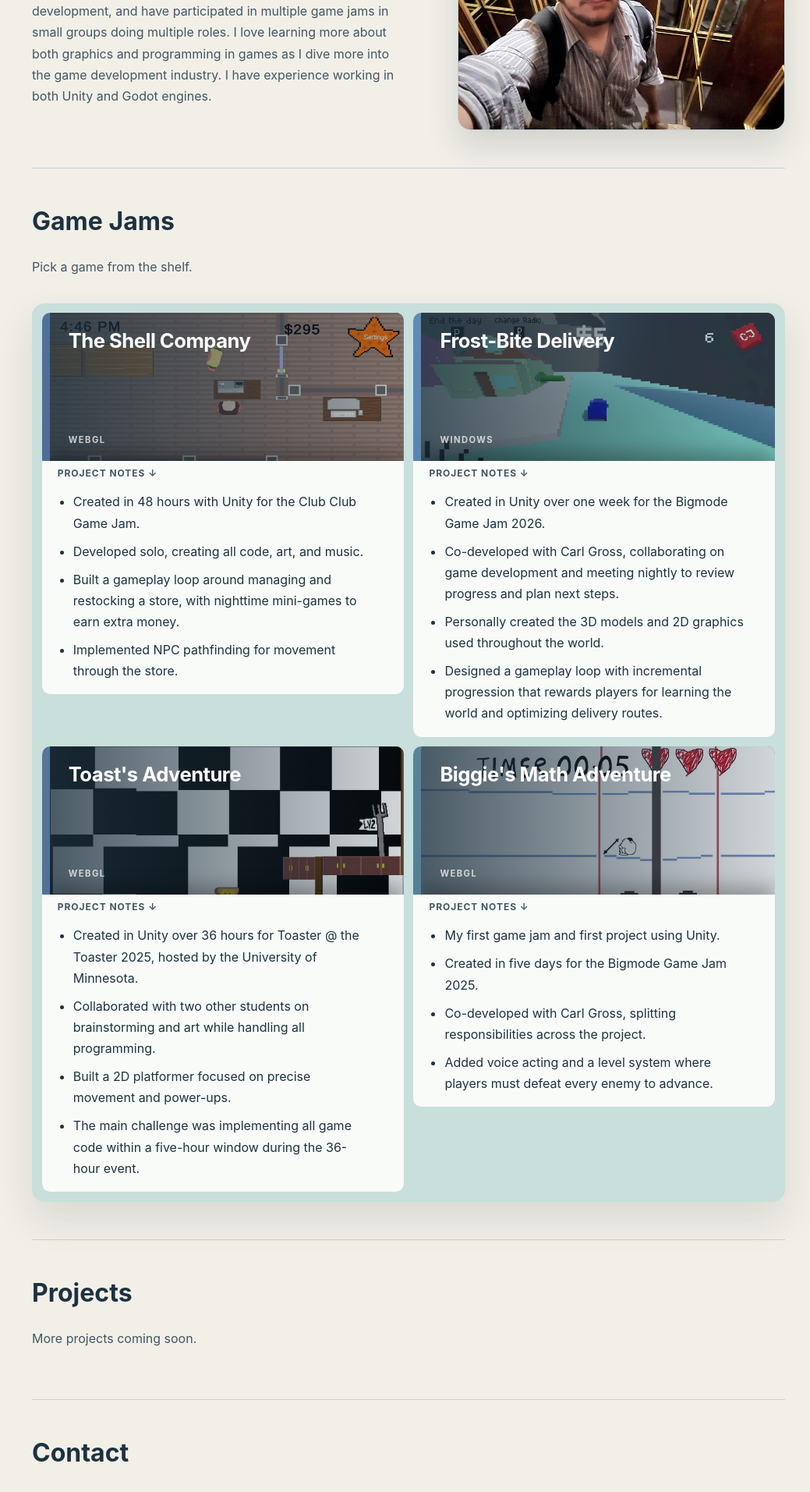
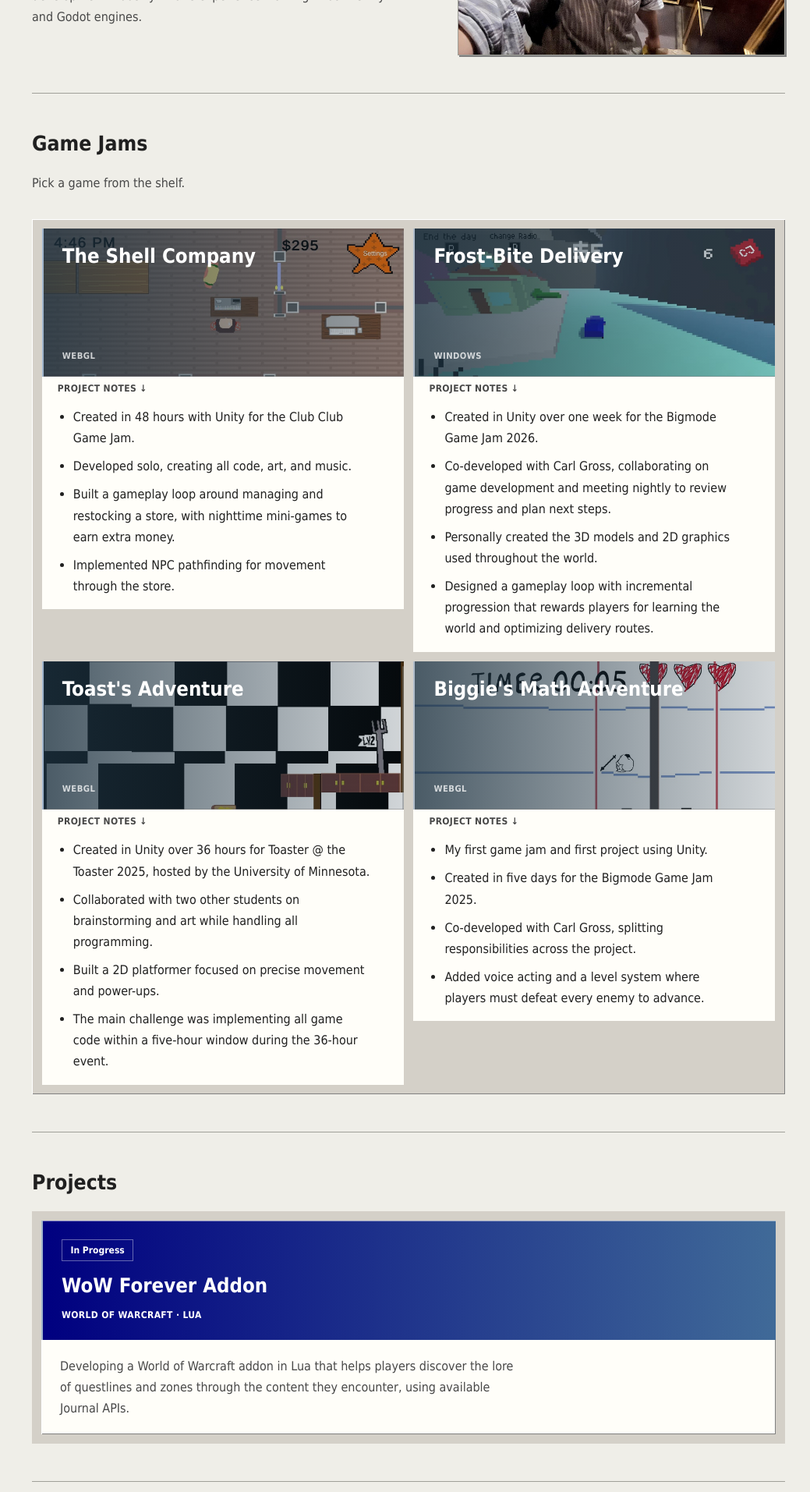
Before and after one commit to SionThePeon/JoshuaBrower-website, a React (Vite) app: page / in a window 1280 px wide. Shown: the part 880-2793 px from the top of the page at 78% size, without its empty margins (241-1280 px from the left). Built offline with nearby package versions, Linux system fonts and the light colour scheme.

Commit message:
Project+redesign

```diff
--- a/src/App.jsx
+++ b/src/App.jsx
@@ -185,7 +185,19 @@ export default function App() {
 
         <section className="section" id="projects" aria-labelledby="projects-title">
           <h2 id="projects-title">Projects</h2>
-          <p>More projects coming soon.</p>
+          <article className="project-card" aria-labelledby="wow-forever-title">
+            <div className="project-card-header">
+              <span className="project-status">In Progress</span>
+              <h3 id="wow-forever-title">WoW Forever Addon</h3>
+              <span className="project-tech">World of Warcraft · Lua</span>
+            </div>
+            <div className="project-card-body">
+              <p>
+                Developing a World of Warcraft addon in Lua that helps players discover the lore
+                of questlines and zones through the content they encounter, using available Journal APIs.
+              </p>
+            </div>
+          </article>
         </section>
 
         <section className="section" id="contact" aria-labelledby="contact-title">
--- a/src/styles.css
+++ b/src/styles.css
@@ -1,11 +1,14 @@
 :root {
   --sidebar-width: 250px;
-  --canvas: #f2efe7;
-  --ink: #1d3240;
-  --accent: #3368a0;
-  --muted: #415765;
-  --line: #bfd3d3;
-  font-family: Inter, ui-sans-serif, system-ui, -apple-system, BlinkMacSystemFont, "Segoe UI", sans-serif;
+  --canvas: #efeee8;
+  --ink: #202020;
+  --accent: #000080;
+  --muted: #484848;
+  --line: #a0a099;
+  --panel: #d4d0c8;
+  --surface: #fffef9;
+  --raised: inset 1px 1px #ffffff, inset -1px -1px #808080;
+  font-family: Tahoma, "MS Sans Serif", Verdana, Arial, sans-serif;
   color: var(--ink);
   background: var(--canvas);
   font-synthesis: none;
@@ -20,31 +23,39 @@ a:focus-visible { outline: 3px solid var(--accent); outline-offset: 4px; }
 button:focus-visible { outline: 3px solid var(--accent); outline-offset: 4px; }
 
 .site-footer, main { width: min(100% - 4rem, 1100px); margin-inline: auto; }
-.site-header { position: fixed; inset: 0 auto 0 0; z-index: 10; display: flex; flex-direction: column; align-items: stretch; width: var(--sidebar-width); padding: 2.25rem 1.5rem; overflow-y: auto; color: #fff; background: var(--accent); border-right: 1px solid #275786; }
-.site-header a:focus-visible { outline-color: #c8dfdb; }
-.brand { font-size: 1.3rem; font-weight: 750; text-decoration: none; letter-spacing: -.02em; }
+.site-header { position: fixed; inset: 0 auto 0 0; z-index: 10; display: flex; flex-direction: column; align-items: stretch; width: var(--sidebar-width); padding: 2.25rem 1.5rem; overflow-y: auto; color: var(--ink); background: var(--panel); border-right: 1px solid #808080; box-shadow: inset -1px 0 #fff; }
+.site-header a:focus-visible { outline-color: var(--accent); }
+.brand { display: block; padding: .65rem .75rem; background: linear-gradient(90deg, #000080, #406a98); color: #fff; font-size: 1.15rem; font-weight: 700; text-decoration: none; letter-spacing: 0; }
 nav { display: flex; flex-direction: column; gap: .25rem; margin-top: 3rem; }
-nav a { padding: .75rem .9rem; border-radius: .45rem; color: #fff; text-decoration: none; }
-nav a:hover, nav a:focus-visible { color: #fff; background: #275786; }
+nav a { padding: .75rem .9rem; border-radius: 0; color: var(--ink); box-shadow: var(--raised); text-decoration: none; }
+nav a:hover, nav a:focus-visible { color: #fff; background: var(--accent); }
 .hero { padding-block: clamp(5rem, 12vw, 9rem); text-align: left; }
 .hero h1, .hero .intro { margin-inline: 0; }
 .hero h1 { max-width: 16ch; }
-.eyebrow { color: var(--accent); font-size: .8rem; font-weight: 700; letter-spacing: .15em; text-transform: uppercase; }
-h1 { max-width: 14ch; margin: .5rem 0 1.25rem; font-size: clamp(3rem, 8vw, 5.5rem); line-height: 1.05; letter-spacing: -.055em; }
-.intro { max-width: 56ch; color: var(--muted); font-size: clamp(1.1rem, 2.5vw, 1.3rem); line-height: 1.7; }
-.button { display: inline-block; margin-top: 1.5rem; padding: .85rem 1.25rem; border-radius: .55rem; background: var(--accent); color: #fff; font-weight: 700; text-decoration: none; }
-.button:hover { background: #275786; }
+.eyebrow { color: var(--accent); font-size: .8rem; font-weight: 700; letter-spacing: .04em; text-transform: uppercase; }
+h1 { max-width: 14ch; margin: .5rem 0 1.25rem; font-size: clamp(2.25rem, 5vw, 3.75rem); line-height: 1.05; letter-spacing: -.02em; }
+.intro { max-width: 56ch; color: var(--muted); font-size: clamp(1rem, 2.5vw, 1.15rem); line-height: 1.7; }
+.button { display: inline-block; margin-top: 1.5rem; padding: .85rem 1.25rem; border-radius: 0; background: var(--panel); color: var(--ink); box-shadow: var(--raised); font-weight: 700; text-decoration: none; }
+.button:hover { background: #e4e0d8; }
+.button:active { box-shadow: inset 1px 1px #808080, inset -1px -1px #fff; }
 .section { padding-block: 3rem; border-top: 1px solid var(--line); }
-.section h2 { margin-top: 0; font-size: 2rem; }
+.section h2 { margin-top: 0; font-size: 1.65rem; }
 .section p { max-width: 65ch; color: var(--muted); line-height: 1.7; }
 .about-layout { display: grid; grid-template-columns: minmax(0, 1.15fr) minmax(0, 1fr); align-items: center; gap: clamp(2rem, 5vw, 4rem); }
 .about-copy p { margin-bottom: 0; }
 .about-photos { width: 100%; max-width: 440px; }
-.about-headshot { display: block; width: 100%; height: auto; border: 1px solid var(--line); border-radius: 1rem; box-shadow: 0 20px 40px #1d324026; }
+.about-headshot { display: block; width: 100%; height: auto; border: 1px solid var(--line); border-radius: 0; box-shadow: 2px 2px 0 #808080; }
 .games-intro { margin-bottom: 2rem; }
-.game-stack { display: grid; grid-template-columns: repeat(2, minmax(0, 1fr)); gap: .8rem; padding: .8rem; border-radius: 1rem; background: #c8dfdb; box-shadow: 0 22px 50px #1d32401f; }
+.project-card { overflow: hidden; border: .8rem solid var(--panel); border-radius: 0; background: var(--surface); box-shadow: var(--raised); }
+.project-card-header { padding: 1.5rem; border-left: 2px solid #ffffff80; border-radius: 0; background: linear-gradient(90deg, #000080, #406a98); color: #fff; box-shadow: inset 0 1px #ffffff80; }
+.project-status { display: inline-block; padding: .35rem .65rem; border: 1px solid #ffffff60; border-radius: 0; font-size: .75rem; font-weight: 700; }
+.project-card h3 { margin: 1rem 0 .75rem; font-size: clamp(1.3rem, 3vw, 1.6rem); letter-spacing: 0; }
+.project-tech { font-size: .75rem; font-weight: 700; letter-spacing: .03em; text-transform: uppercase; }
+.project-card-body { padding: 1.25rem 1.5rem; }
+.project-card-body p { margin: 0; }
+.game-stack { display: grid; grid-template-columns: repeat(2, minmax(0, 1fr)); gap: .8rem; padding: .8rem; border-radius: 0; background: var(--panel); box-shadow: var(--raised); }
 .game-entry { min-width: 0; }
-.game-spine { position: relative; display: flex; flex-direction: column; align-items: flex-start; gap: .75rem; min-height: 190px; padding: 1.25rem 1.5rem; overflow: hidden; border-radius: .65rem .65rem 0 0; border-left: 10px solid #ffffff30; color: #fff; text-decoration: none; box-shadow: inset 8px 0 14px #0003, inset 0 -8px 12px #0003; transition: transform .2s ease, box-shadow .2s ease; }
+.game-spine { position: relative; display: flex; flex-direction: column; align-items: flex-start; gap: .75rem; min-height: 190px; padding: 1.25rem 1.5rem; overflow: hidden; border-radius: 0; border-left: 2px solid #ffffff80; color: #fff; text-decoration: none; box-shadow: inset 0 1px #ffffff80; transition: transform .2s ease, box-shadow .2s ease; }
 .game-spine-preview::before { content: ''; position: absolute; inset: 0; z-index: 1; background: linear-gradient(90deg, #1d3240cc, #1d324033); pointer-events: none; }
 .game-preview-media, .game-preview-media img, .game-preview-media video { position: absolute; inset: 0; width: 100%; height: 100%; }
 .game-preview-media { overflow: hidden; }
@@ -55,45 +66,45 @@ h1 { max-width: 14ch; margin: .5rem 0 1.25rem; font-size: clamp(3rem, 8vw, 5.5re
   .game-spine-preview:hover .game-preview-media video { opacity: 1; }
 }
 .game-spine-preview .spine-title, .game-spine-preview .spine-format { position: relative; z-index: 2; }
-.game-context { background: #f9fbf9; border-radius: 0 0 .65rem .65rem; color: var(--ink); }
-.game-context-label { display: block; padding: .5rem 1.25rem; color: var(--muted); font-size: .75rem; font-weight: 750; letter-spacing: .08em; text-transform: uppercase; }
+.game-context { background: var(--surface); border-radius: 0; color: var(--ink); }
+.game-context-label { display: block; padding: .5rem 1.25rem; color: var(--muted); font-size: .75rem; font-weight: 700; letter-spacing: .03em; text-transform: uppercase; }
 .game-context ul { max-height: 0; overflow: hidden; margin: 0; padding: 0 2.5rem; line-height: 1.7; transition: max-height .25s ease, padding .25s ease; }
 .game-entry:hover .game-context ul, .game-entry:focus-within .game-context ul { max-height: 48rem; padding-block: .5rem 1rem; }
 .game-context li + li { margin-top: .55rem; }
 @media (hover: none) {
   .game-context ul, .game-entry:focus-within .game-context ul { max-height: none; padding-block: .5rem 1rem; }
 }
-.game-spine-1 { background: linear-gradient(110deg, #3368a0, #244d7c); }
-.game-spine-2 { background: linear-gradient(110deg, #66a3bf, #3368a0); }
-.game-spine-3 { background: linear-gradient(110deg, #4b7fa7, #294f7c); }
-.game-spine-4 { background: linear-gradient(110deg, #508a9d, #2b627d); }
-.game-spine:hover, .game-spine:focus-visible { transform: translateY(-4px); box-shadow: inset 8px 0 14px #0003, 0 12px 24px #0005; }
-.spine-title { font-size: clamp(1.1rem, 3vw, 1.6rem); font-weight: 750; letter-spacing: -.02em; }
-.spine-format { margin-top: auto; font-size: .7rem; font-weight: 750; letter-spacing: .13em; text-transform: uppercase; opacity: .75; }
-.spine-reveal { position: absolute; inset: auto 0 0; display: flex; align-items: center; justify-content: space-between; gap: 1rem; min-height: 48px; padding: .75rem 1.5rem; background: var(--canvas); color: var(--ink); font-weight: 750; transform: translateY(101%); transition: transform .2s ease; box-shadow: 0 -12px 22px #0004; }
+.game-spine-1 { background: linear-gradient(90deg, #000080, #406a98); }
+.game-spine-2 { background: linear-gradient(90deg, #34345c, #627b96); }
+.game-spine-3 { background: linear-gradient(90deg, #000080, #406a98); }
+.game-spine-4 { background: linear-gradient(90deg, #34345c, #627b96); }
+.game-spine:hover, .game-spine:focus-visible { box-shadow: inset 0 0 0 2px #fff; }
+.spine-title { font-size: clamp(1.1rem, 3vw, 1.6rem); font-weight: 700; letter-spacing: 0; }
+.spine-format { margin-top: auto; font-size: .7rem; font-weight: 700; letter-spacing: .04em; text-transform: uppercase; opacity: .75; }
+.spine-reveal { position: absolute; inset: auto 0 0; display: flex; align-items: center; justify-content: space-between; gap: 1rem; min-height: 48px; padding: .75rem 1.5rem; background: var(--canvas); color: var(--ink); font-weight: 700; transform: translateY(101%); transition: transform .2s ease; box-shadow: 0 -1px 0 #808080; }
 .game-spine-preview .spine-reveal { z-index: 3; }
 .game-spine:hover .spine-reveal, .game-spine:focus-visible .spine-reveal { transform: translateY(0); }
 .game-page { padding-block: 3rem 5rem; }
-.game-page h1 { max-width: none; font-size: clamp(2.5rem, 6vw, 4.5rem); }
-.project-notes { margin: 2rem 0; padding: clamp(1.25rem, 3vw, 2rem); border: 1px solid var(--line); border-radius: .8rem; background: #f9fbf9; }
+.game-page h1 { max-width: none; font-size: clamp(2rem, 5vw, 3rem); }
+.project-notes { margin: 2rem 0; padding: clamp(1.25rem, 3vw, 2rem); border: 1px solid var(--line); border-radius: 0; background: var(--surface); }
 .project-notes h2 { margin: 0 0 1.25rem; font-size: 1.5rem; }
 .project-notes ul { display: grid; grid-template-columns: repeat(2, minmax(0, 1fr)); gap: .75rem; margin: 0; padding: 0; list-style: none; }
-.project-notes li { padding: 1rem 1.1rem; border-left: 3px solid var(--accent); border-radius: .3rem; background: var(--canvas); line-height: 1.5; }
+.project-notes li { padding: 1rem 1.1rem; border-left: 3px solid var(--accent); border-radius: 0; background: var(--canvas); line-height: 1.5; }
 .back-link { color: var(--accent); text-decoration: none; }
 .back-link:hover { text-decoration: underline; }
 .game-page .eyebrow { margin-top: 3rem; }
 .game-note { color: var(--muted); }
 .fullscreen-button { margin-top: .5rem; border: 0; cursor: pointer; font: inherit; }
-.game-frame-wrap { margin-top: 2rem; aspect-ratio: 16 / 10; min-height: 400px; background: #0d1c42; border: 1px solid var(--line); border-radius: .8rem; overflow: hidden; }
+.game-frame-wrap { margin-top: 2rem; aspect-ratio: 16 / 10; min-height: 400px; background: #404040; border: 1px solid var(--line); border-radius: 0; overflow: hidden; }
 .game-frame-wrap iframe { width: 100%; height: 100%; border: 0; }
 .game-frame-wrap iframe:fullscreen { width: 100vw; height: 100vh; }
-.download-panel { max-width: 600px; padding: 2rem; border: 1px solid var(--line); border-radius: .8rem; background: #f9fbf9; }
+.download-panel { max-width: 600px; padding: 2rem; border: 1px solid var(--line); border-radius: 0; background: var(--surface); }
 .download-panel p { margin-top: 0; color: var(--muted); line-height: 1.7; }
 .site-footer { padding-block: 2rem; color: var(--muted); font-size: .9rem; }
 
 @media (max-width: 760px) {
   body { padding-left: 0; }
-  .site-header { position: relative; inset: auto; width: 100%; padding: 1.25rem 1.5rem; border-right: 0; border-bottom: 1px solid #275786; overflow: visible; }
+  .site-header { position: relative; inset: auto; width: 100%; padding: 1.25rem 1.5rem; border-right: 0; border-bottom: 1px solid #000060; overflow: visible; }
   nav { flex-direction: row; flex-wrap: wrap; gap: .25rem; margin-top: .75rem; }
   nav a { padding: .5rem .65rem; }
   .site-footer, main { width: min(100% - 3rem, 960px); }
@@ -111,4 +122,5 @@ h1 { max-width: 14ch; margin: .5rem 0 1.25rem; font-size: clamp(3rem, 8vw, 5.5re
 
 @media (prefers-reduced-motion: reduce) {
   html { scroll-behavior: auto; }
+  *, *::before, *::after { transition: none !important; }
 }
```
